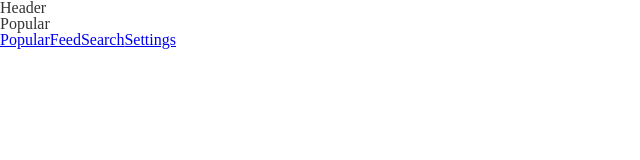
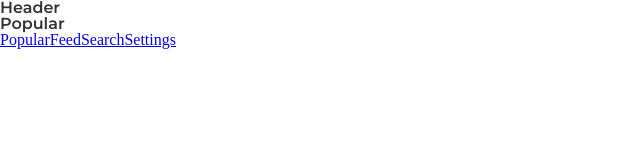
Before and after one commit to pumpumba/Influsion-front-end, a React app: page / in a window 1280 px wide. Shown: the full height of the page, 0-640 px from the left. Built offline with nearby package versions, Linux system fonts and the light colour scheme.

```diff
--- a/src/styles/main.scss
+++ b/src/styles/main.scss
@@ -5,7 +5,7 @@
     color: $gs-hard;
 }
 
-h2 {
+h1, h2, h3, h4, h5 {
     font-family: 'Montserrat', sans-serif;
 }
 
```
Also changed, not shown: dist/index.html.
